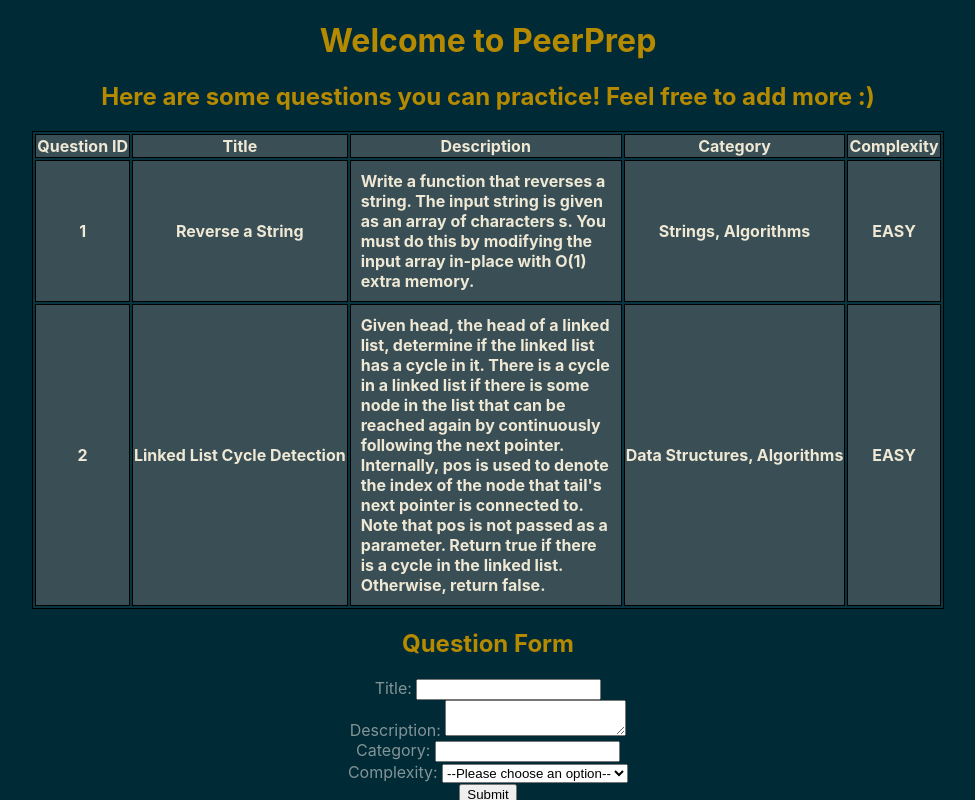
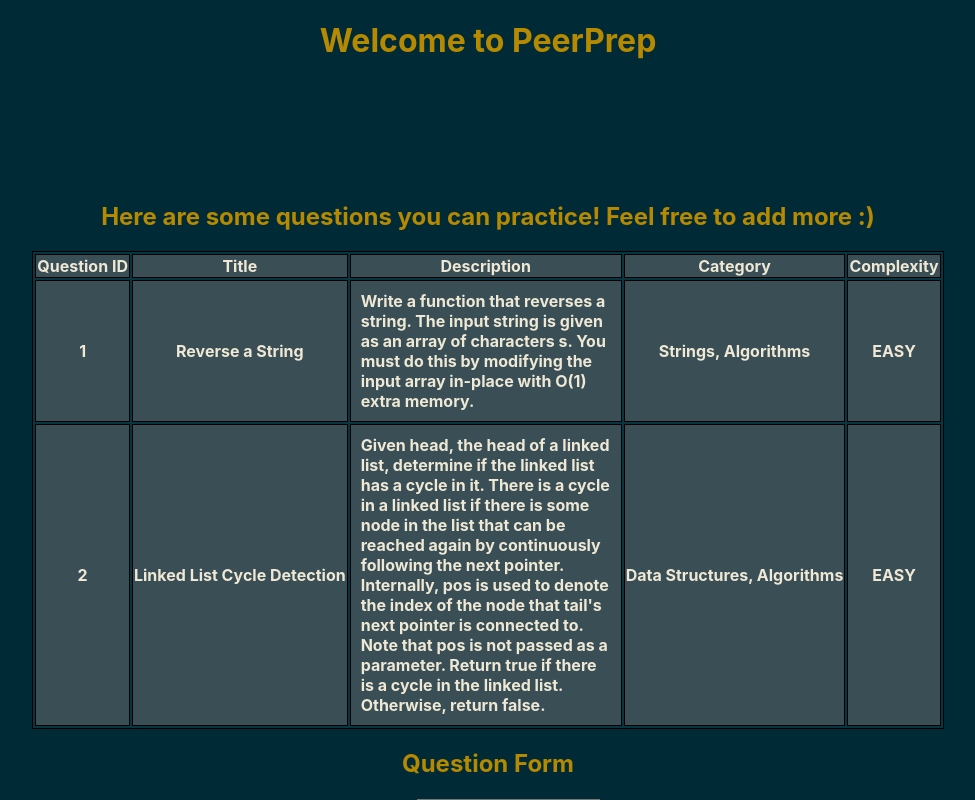
Before and after one commit to PeanutButters93/ay2324s1-course-assessment-g53, a React (Create React App) app: page / in a window 1280 px wide. Shown: the top 800 px of the page, without its empty margins (152-1127 px from the left). Built offline with nearby package versions, Linux system fonts and the light colour scheme; the HTML template or start-up script is replaced by a standard one.

Commit message:
Add 100px padding around content

```diff
--- a/src/App.css
+++ b/src/App.css
@@ -7,8 +7,8 @@ html, body {
     color: #839496;
 }
 
-.Content {
-    padding: 20px;
+.content {
+    padding: 100px;
 }
 
 h1, h2, h3, h4, h5, h6 {
```
